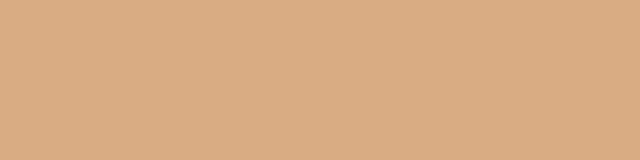
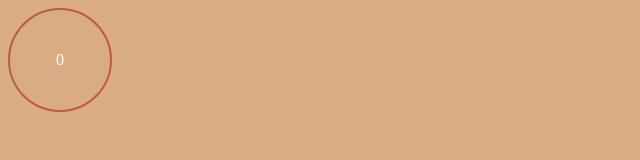
Before and after one commit to Callw02/case1, a plain HTML site: page index.html in a window 1280 px wide. Shown: the whole page, without its empty margins (0-640 px from the left). Drawn offline with Linux system fonts and the light colour scheme.

Commit message:
timer tryout

```diff
--- a/CSS/index.css
+++ b/CSS/index.css
@@ -1,7 +1,14 @@
-div{
+#try{
     border-radius: 50%;
     width: 100px;
     height: 100px;
+    background-color: #D9AC84;
+    border: 2px solid #BF5D39;
+    color: white;
+    text-align: center;
+    display: flex;
+    justify-content: center;
+    align-items: center;
 }
 body {
     background-color: #D9AC84;
--- a/JS/timer.js
+++ b/JS/timer.js
@@ -3,6 +3,7 @@ let timeLeft = "3";
 function timer(timeLeft){
     let timer = setInterval(function(){
         timeLeft--;
+        let div = document.querySelector("#try").textContent = timeLeft;
         console.log(timeLeft);
         if(timeLeft === 0){
             clearInterval(timer);
--- a/index.html
+++ b/index.html
@@ -9,7 +9,7 @@
 </head>
 
 <body>
-    <div>
+    <div id="try">
 
     </div>
 
```
